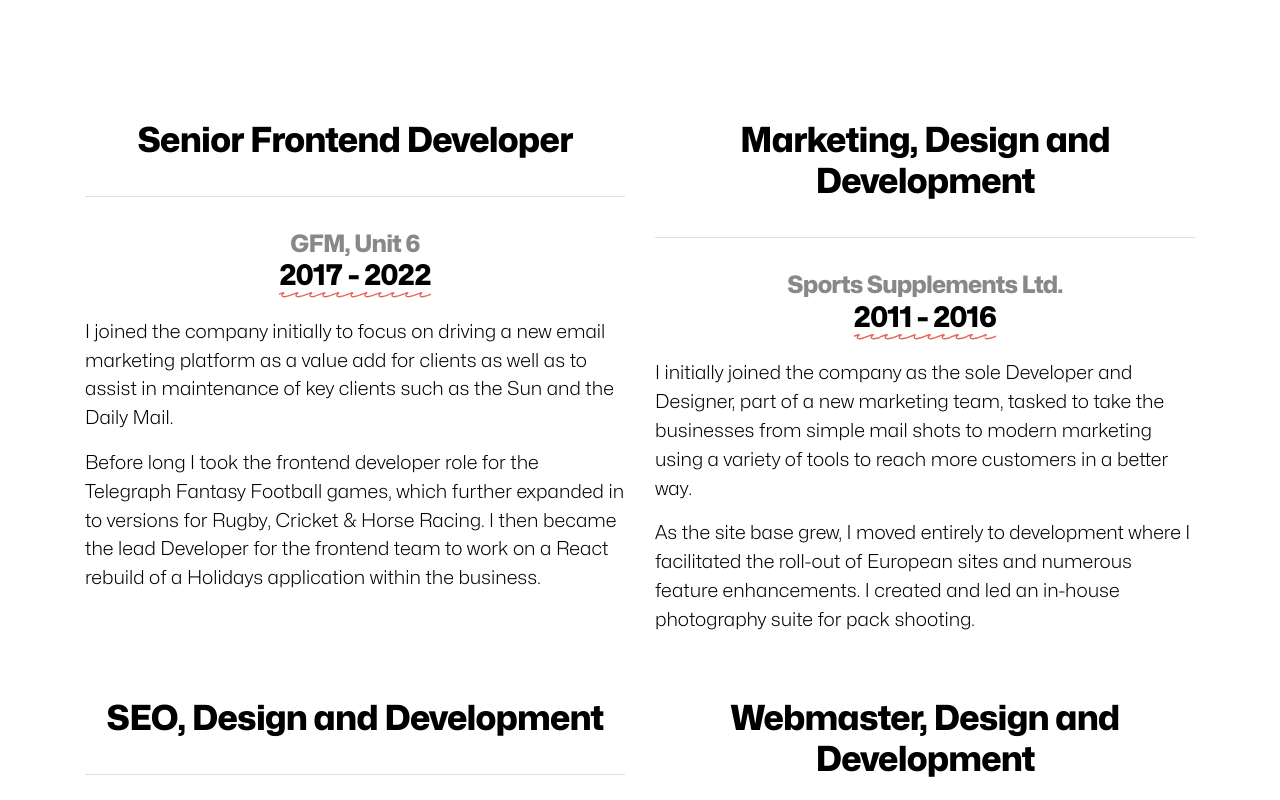
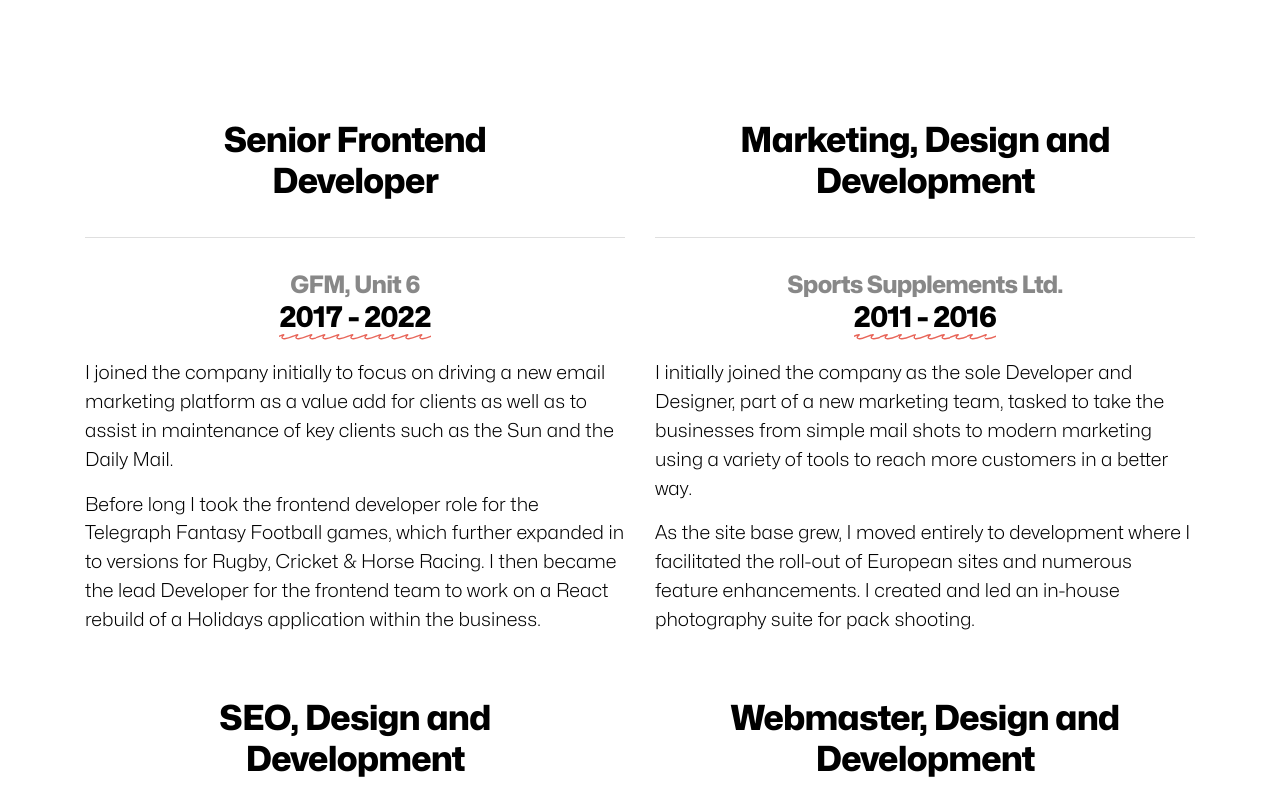
Before and after one commit to idlelimey/tim-cutting, a React (Create React App) app: page /cv in a window 1280 px wide. Shown: the part 1440-2240 px from the top of the page. Built offline with nearby package versions, Linux system fonts and the light colour scheme.

Commit message:
Update SingleJob.js

```diff
--- a/src/Components/SingleJob.js
+++ b/src/Components/SingleJob.js
@@ -1,32 +1,31 @@
 function SingleJob(props) {
-
     return (
         <>
             <div className='text-center'>
-                <h2 className='px-3'>{props.title}</h2>
+                <h2 className='mx-auto w-75'>{props.title}</h2>
                 <hr />
                 <p className='h5 mb-0 text-mid'>{props.company}</p>
-                <p className='h4 mb-4'><span className='scribble'>{props.period}</span></p>
+                <p className='h4 mb-4'>
+                    <span className='scribble'>{props.period}</span>
+                </p>
             </div>
 
-            {props.content.map( (p,i) => {
-                return (
-                    <p key={i}>{p}</p>
-                )
+            {props.content.map((p, i) => {
+                return <p key={i}>{p}</p>;
             })}
         </>
     );
 }
 
 SingleJob.defaultProps = {
-    'order': 0,
-    'title': 'Job Description',
-    'company': 'The Company',
-    'period': '1979 - Present',
-    'content': [
+    order: 0,
+    title: 'Job Description',
+    company: 'The Company',
+    period: '1979 - Present',
+    content: [
         'Mollit incididunt magna nulla eiusmod non proident aliqua laboris enim ad elit excepteur Lorem. Sint do eu ipsum deserunt esse sint veniam voluptate minim. Tempor ea in sunt adipisicing ipsum incididunt fugiat proident elit magna do. Et ut in exercitation qui id quis id velit.',
-        'Excepteur ex nisi esse elit nulla voluptate pariatur laborum. Culpa sunt consectetur velit quis. Cupidatat consectetur cillum eu culpa ipsum est et culpa.'
-    ]
-}
+        'Excepteur ex nisi esse elit nulla voluptate pariatur laborum. Culpa sunt consectetur velit quis. Cupidatat consectetur cillum eu culpa ipsum est et culpa.',
+    ],
+};
 
 export default SingleJob;
```
